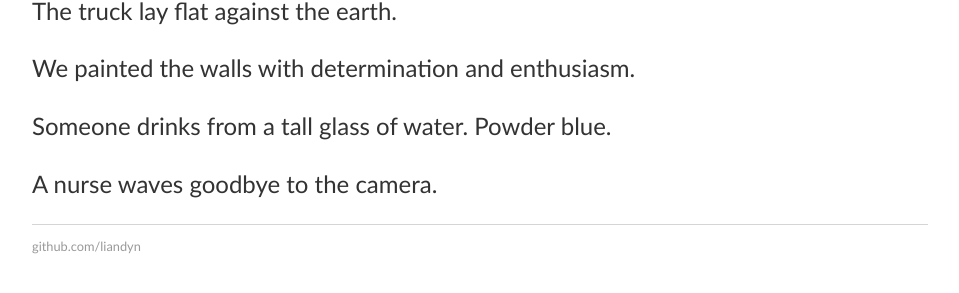
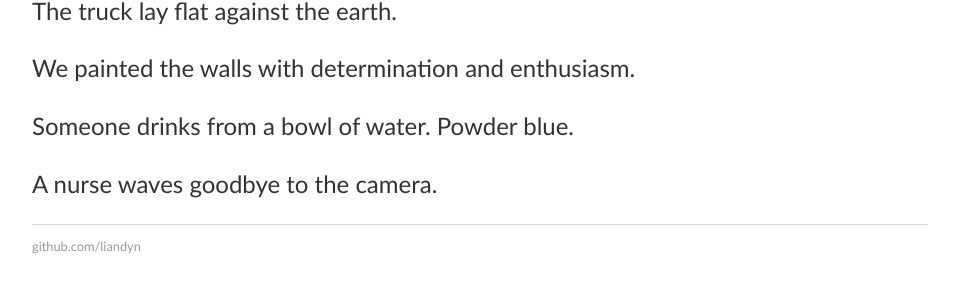
Before and after one commit to liandyn/liandyn.github.io, a Jekyll site: the page built from _posts/2020-04-30-the-wave.md, in a window 1280 px wide and 900 px high, scrolled down 3196 px. Shown: the part 586-879 px from the top of the window, without its empty margins (160-1119 px from the left). Built offline with Jekyll 4.4.1, drawn with Linux system fonts in a browser that asks for light colours.

Commit message:
Update 2020-04-30-the-wave.md

```diff
--- a/_posts/2020-04-30-the-wave.md
+++ b/_posts/2020-04-30-the-wave.md
@@ -94,6 +94,6 @@ The truck lay flat against the earth.
 
 We painted the walls with determination and enthusiasm.
 
-Someone drinks from a tall glass of water. Powder blue.
+Someone drinks from a bowl of water. Powder blue.
 
 A nurse waves goodbye to the camera.
```
